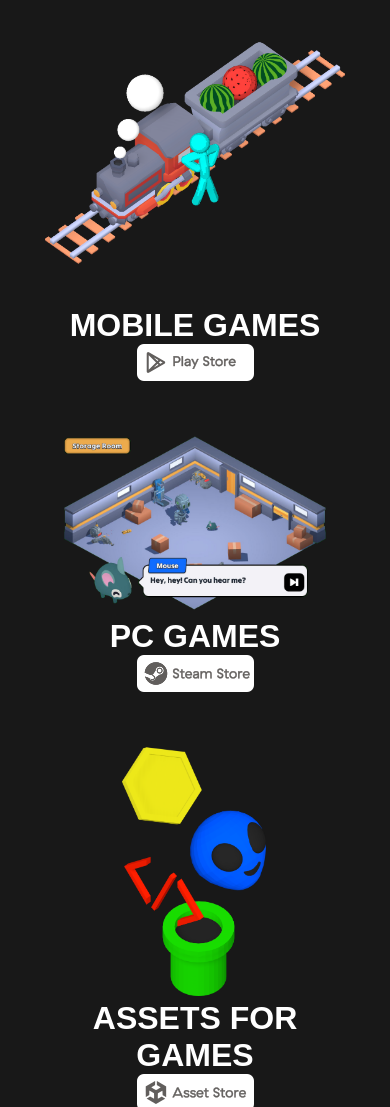
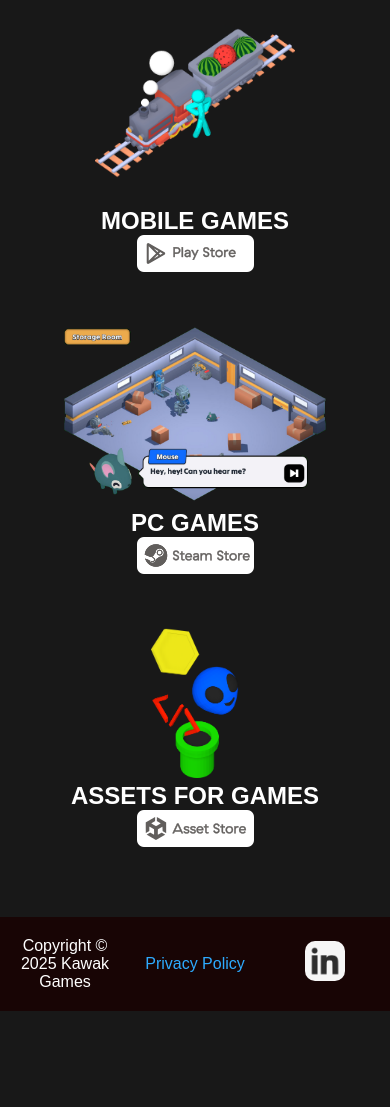
Before and after one commit to BeaumerF/beaumerf.github.io, a plain HTML site: page index.html in a window 390 px wide. Shown: the part 893-2000 px from the top of the page. After the commit the page ends 1904 px from the top, so only its background shows below. Drawn offline with nearby package versions, Linux system fonts and the light colour scheme.

Commit message:
JS responsive

```diff
--- a/assets/css/styles.css
+++ b/assets/css/styles.css
@@ -266,6 +266,10 @@ video {
     display: block !important;
     padding: 1rem;
   }
+
+  main h1.C {
+    font-size: 1.5rem;
+}
 }
 
     /*
--- a/index.html
+++ b/index.html
@@ -124,27 +124,47 @@
         prevEl: '.swiper-button-prev',
       },
     });
+
+  function toggleSwiper() {
+    const swiper = document.querySelector('.swiper');
+    const fallback = document.querySelector('.swiper-fallback');
+    if(window.innerWidth >= 769) {
+      swiper.style.display = 'block';
+      fallback.style.display = 'none';
+    } else {
+      swiper.style.display = 'none';
+      fallback.style.display = 'block';
+    }
+  }
+
+  // Au chargement
+  window.addEventListener('load', toggleSwiper);
+  // Au redimensionnement
+  window.addEventListener('resize', toggleSwiper);
+
   </script>
         </div>
 
 
         <div class="swiper-fallback">
   <div class="fallback-item">
-    <img src="assets/img/Mobile.png" alt="Mobile Games" style="max-width: 100%; max-height: 300px;">
+    <img src="assets/img/Mobile.png" alt="Mobile Games" style="max-width: 100%; max-height: 200px;">
     <h1 class="C">MOBILE GAMES</h1>
     <a href="https://play.google.com/store/apps/dev?id=6017513963431571693" target="_blank" rel="noopener noreferrer">
       <img src="assets/img/ANDROID_.png" alt="Google Play Store">
     </a>
   </div>
         <div class="spaced-div"></div>
+        <div class="spaced-div"></div>
   <div class="fallback-item">
-    <img src="assets/img/cpgame.png" alt="PC Games" style="max-width: 100%; max-height: 400px;">
+    <img src="assets/img/cpgame.png" alt="PC Games" style="max-width: 100%; max-height: 200px;">
     <h1 class="C">PC GAMES</h1>
     <img src="assets/img/STEAM.png" alt="">
   </div>
         <div class="spaced-div"></div>
+        <div class="spaced-div"></div>
   <div class="fallback-item">
-    <img src="assets/img/assets.png" alt="Assets For Games" style="max-width: 100%; max-height: 250px;">
+    <img src="assets/img/assets.png" alt="Assets For Games" style="max-width: 100%; max-height: 150px;">
     <h1 class="C">ASSETS FOR GAMES</h1>
     <img src="assets/img/UNITY.png" alt="">
   </div>
```
